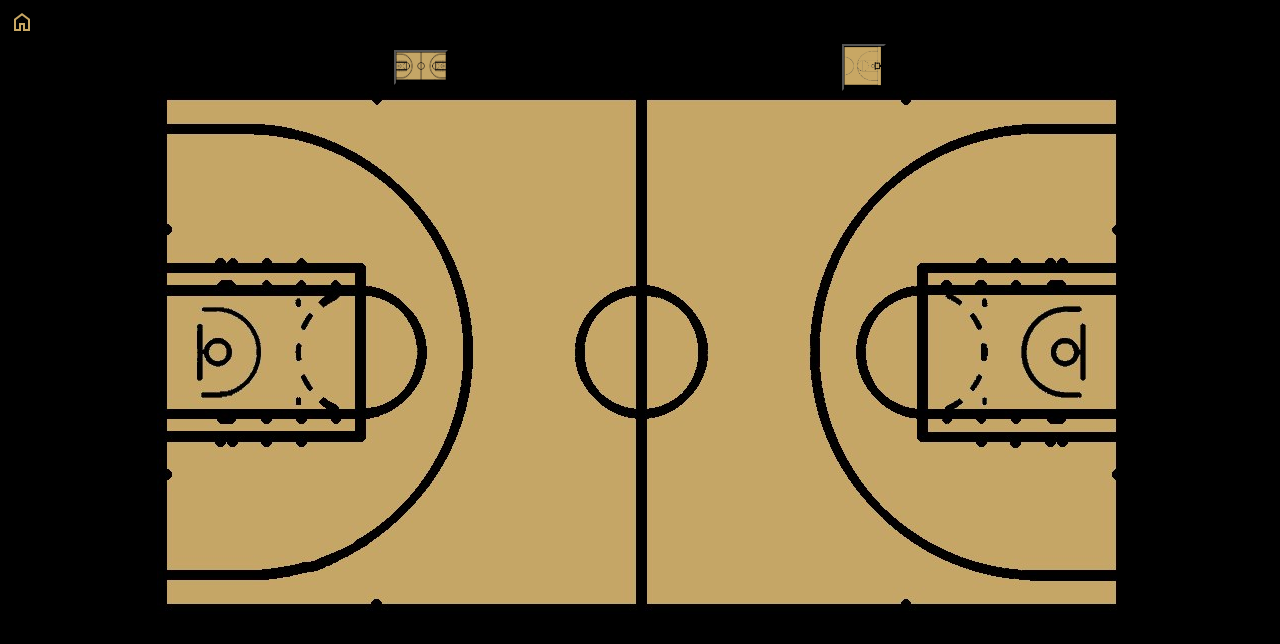
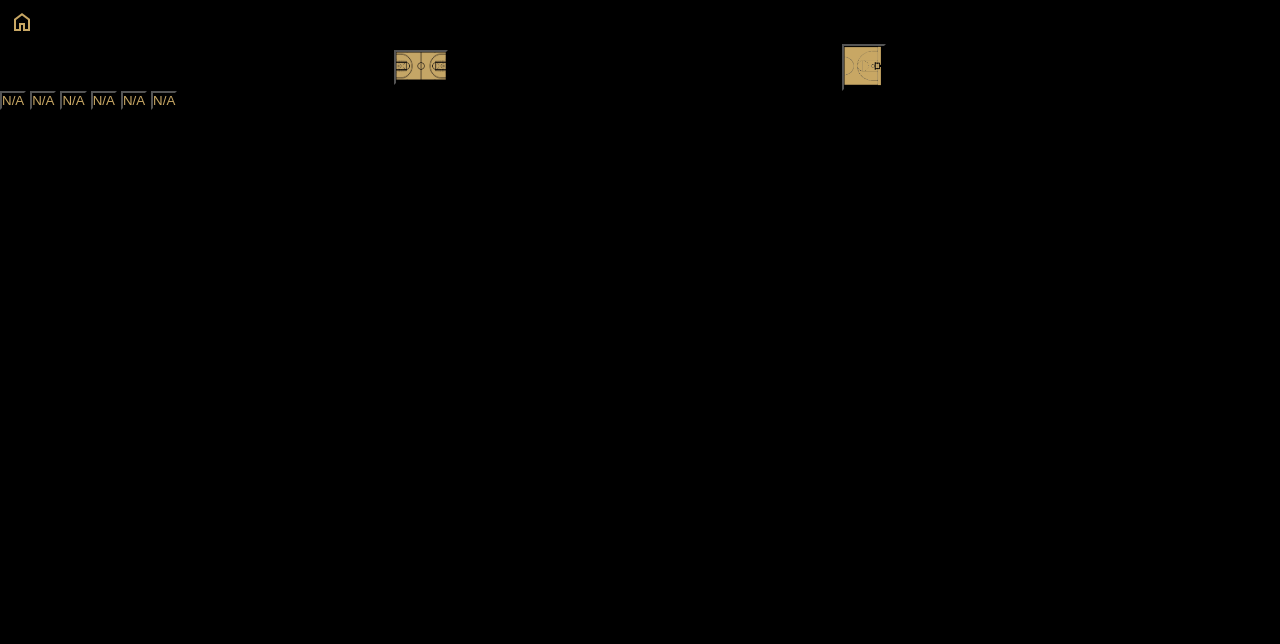
Before and after one commit to Flavi0x/Easy-Coaching, a plain HTML site: page plaquette.html in a window 1280 px wide. Drawn offline with nearby package versions, Linux system fonts and the light colour scheme; a web font is replaced by a local one.

Commit message:
Update plaquette.html

```diff
--- a/plaquette.html
+++ b/plaquette.html
@@ -54,15 +54,35 @@
       </button>
     </div>
 
+    <div class="separationBoutons"></div>
     <!-- Boutons des instructions-->
-    <div></div>
+    <div class="buttonsInstructionsContainer">
+      <button class="instructionsButton" type="button" id="N/A" onclick="">
+        N/A
+      </button>
+      <button class="instructionsButton" type="button" id="N/A" onclick="">
+        N/A
+      </button>
+      <button class="instructionsButton" type="button" id="N/A" onclick="">
+        N/A
+      </button>
+      <button class="instructionsButton" type="button" id="N/A" onclick="">
+        N/A
+      </button>
+      <button class="instructionsButton" type="button" id="N/A" onclick="">
+        N/A
+      </button>
+      <button class="instructionsButton" type="button" id="N/A" onclick="">
+        N/A
+      </button>
+    </div>
 
     <!-- Zone de dessin-->
-    <div class="zoneDraw">
-      <img id="imgGrandTerrain2" src="./assets/img/terrain.jpg" />
+    <div class="zoneDraw1Container">
+      <canvas width="964px" height="518px" id="zoneDraw1"></canvas>
     </div>
-    <div id="zoneDraw2">
-      <img id="imgDemiTerrain2" src="./assets/img/demiTerrain.jpg" />
+    <div class="zoneDraw2Container">
+      <canvas width="514px" height="479px" id="zoneDraw2"></canvas>
     </div>
 
     <script src="./assets/scripts/script-plaquette.js"></script>
```
